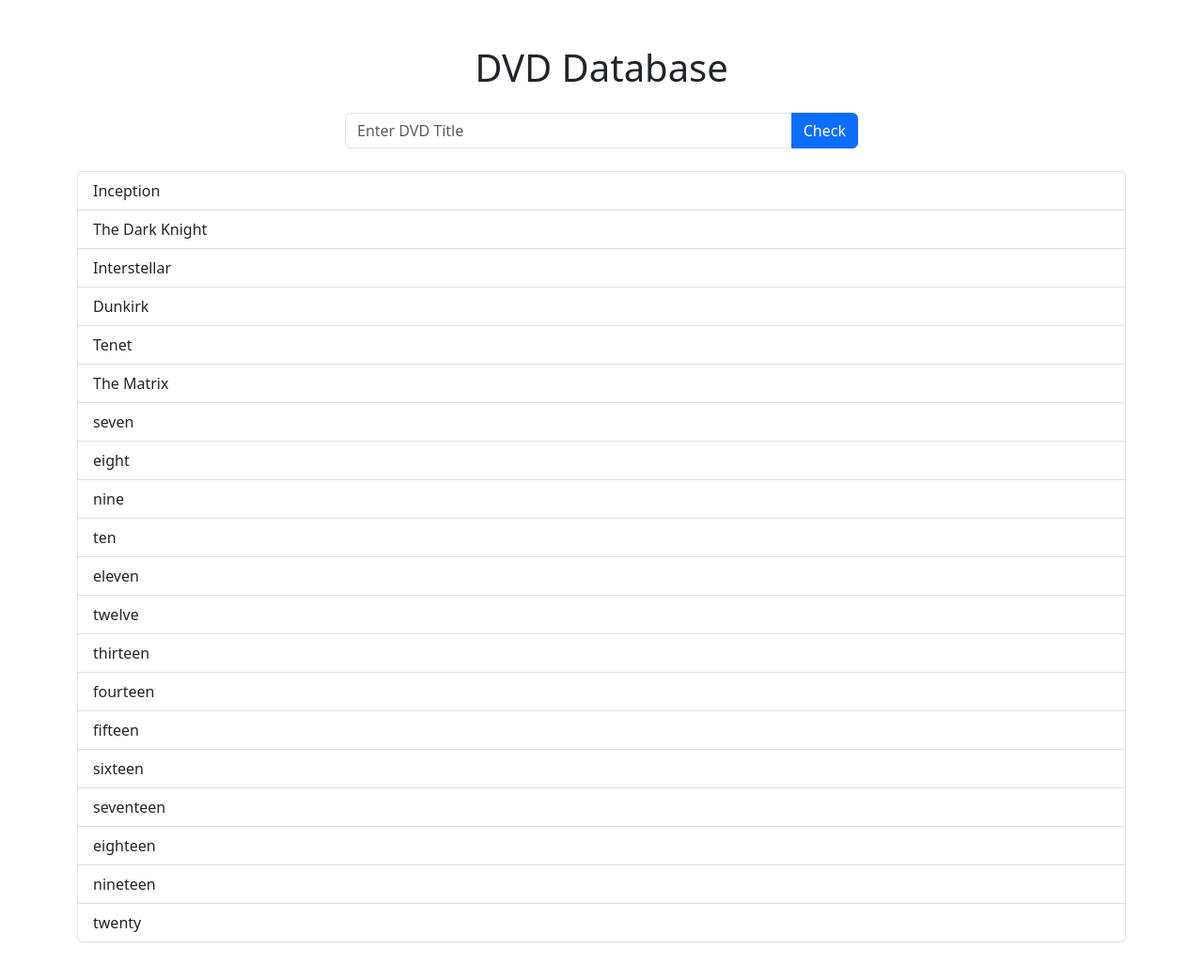
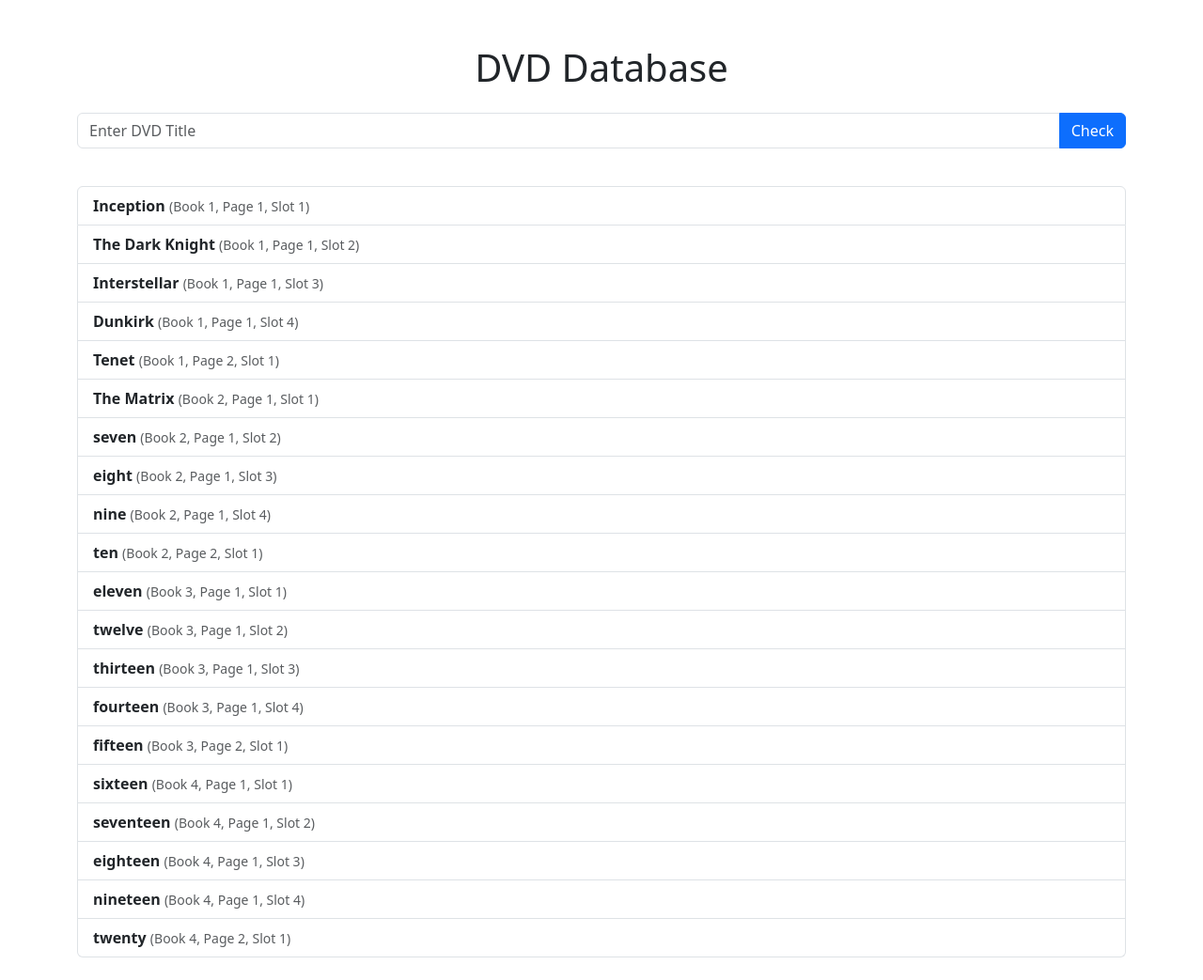
Before and after one commit to VegaPropus443/DvD-Database, a Flask app: page / in a window 1280 px wide. Shown: the whole page at 94% size. Before the commit the page ends 1003 px from the top, so only its background shows below. Run offline with Flask 3, Linux system fonts and the light colour scheme.

Commit message:
Initial commit

```diff
--- a/templates/index.html
+++ b/templates/index.html
@@ -7,25 +7,35 @@
 <body>
     <div class="container mt-5">
         <h1 class="mb-4 text-center">DVD Database</h1>
-        <div class="row justify-content-center mb-3">
-            <div class="col-md-6">
-                <div class="input-group">
-                    <input type="text" id="dvdInput" class="form-control" placeholder="Enter DVD Title">
-                    <button class="btn btn-primary" onclick="checkDVD()">Check</button>
-                </div>
+        <div class="row justify-content-center mb-3" id="searchSection">
+            <div class="input-group mb-3">
+                <input type="text" id="dvdInput" class="form-control" placeholder="Enter DVD Title">
+                <button class="btn btn-primary" onclick="checkDVD()">Check</button>
             </div>
         </div>
+        <button id="backBtn" class="btn btn-secondary mb-3 d-none" onclick="showHome()">Back to Search</button>
         <div id="result" class="alert alert-info d-none"></div>
         <div id="omdb" class="mt-4"></div>
         <ul id="dvdList" class="list-group mb-4">
             {% for dvd in dvds %}
-                <li class="list-group-item">{{ dvd.title }}</li>
+                <li class="list-group-item" data-title="{{ dvd.title }}">
+                    <strong>{{ dvd.title }}</strong>
+                    <span class="text-muted small">
+                        ({{ dvd.book }}, Page {{ dvd.page }}, Slot {{ dvd.slot }})
+                    </span>
+                </li>
             {% endfor %}
         </ul>
     </div>
     <script>
-        function checkDVD() {
-            const item = document.getElementById('dvdInput').value;
+        function checkDVD(selectedTitle) {
+            let item;
+            if (selectedTitle) {
+                item = selectedTitle;
+                document.getElementById('dvdInput').value = selectedTitle;
+            } else {
+                item = document.getElementById('dvdInput').value;
+            }
             fetch('/check', {
                 method: 'POST',
                 headers: {'Content-Type': 'application/json'},
@@ -33,6 +43,9 @@
             })
             .then(response => response.json())
             .then(data => {
+                document.getElementById('searchSection').classList.add('d-none');
+                document.getElementById('dvdList').classList.add('d-none');
+                document.getElementById('backBtn').classList.remove('d-none');
                 const resultDiv = document.getElementById('result');
                 if (data.location && data.omdb) {
                     resultDiv.classList.remove('d-none');
@@ -66,12 +79,7 @@
             });
         }
 
-        document.getElementById('dvdInput').addEventListener('keydown', function(event) {
-            if (event.key === 'Enter') {
-                checkDVD();
-            }
-        });
-
+        // Filter the list as you type
         document.getElementById('dvdInput').addEventListener('input', function() {
             const filter = this.value.toLowerCase();
             const items = document.querySelectorAll('#dvdList li');
@@ -84,11 +92,32 @@
             });
         });
 
+        // Make clicking a DVD search for it and hide the list/search
         document.querySelectorAll('#dvdList li').forEach(item => {
             item.addEventListener('click', function() {
-                document.getElementById('dvdInput').value = this.textContent;
+                checkDVD(this.getAttribute('data-title'));
+            });
+        });
+
+        // Show home/list/search again
+        function showHome() {
+            document.getElementById('searchSection').classList.remove('d-none');
+            document.getElementById('dvdList').classList.remove('d-none');
+            document.getElementById('backBtn').classList.add('d-none');
+            document.getElementById('result').classList.add('d-none');
+            document.getElementById('omdb').innerHTML = '';
+            document.getElementById('dvdInput').value = '';
+            // Reset list filter
+            document.querySelectorAll('#dvdList li').forEach(item => {
+                item.style.display = '';
+            });
+        }
+
+        // Allow pressing Enter to search
+        document.getElementById('dvdInput').addEventListener('keydown', function(event) {
+            if (event.key === 'Enter') {
                 checkDVD();
-            });
+            }
         });
     </script>
 </body>
```
